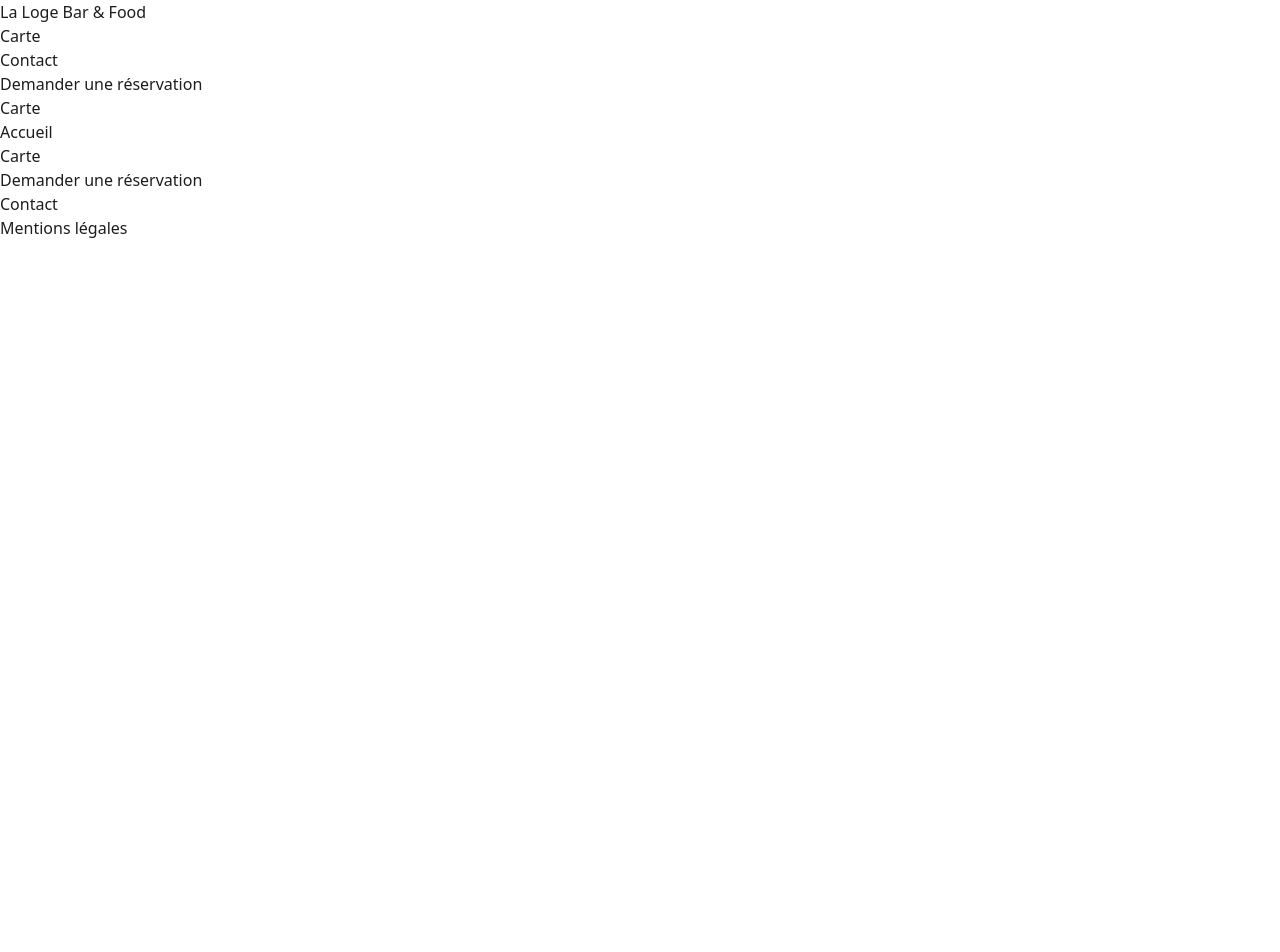
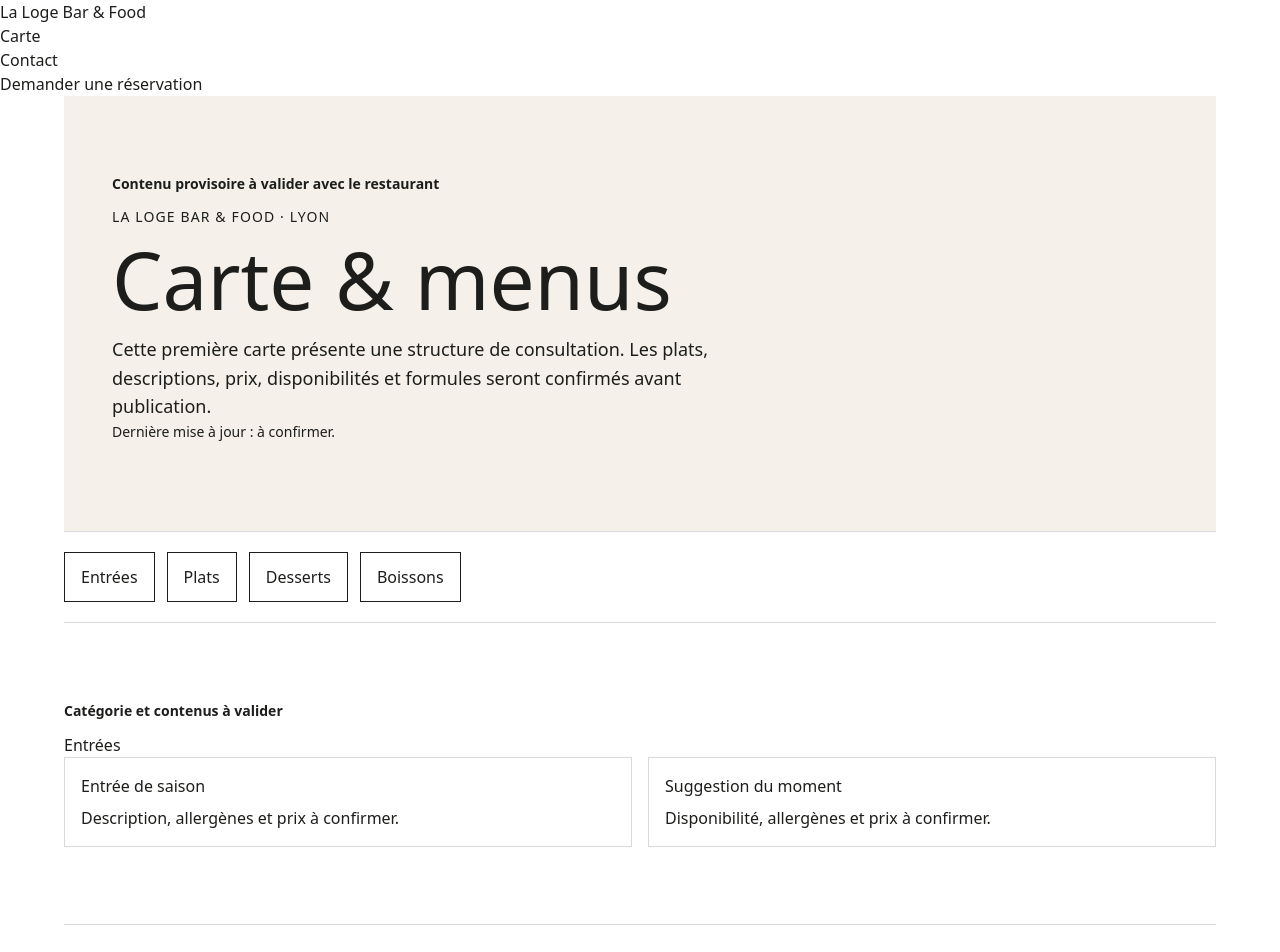
Before and after one commit to ebenyoub/la_loge_restaurant, a Next.js app: page /carte in a window 1280 px wide. Shown: the top 952 px of the page. Before the commit the page ends 800 px from the top, so only its background shows below. Built offline with nearby package versions, Linux system fonts and the light colour scheme.

Commit message:
Add MVP menu page

```diff
--- /dev/null
+++ b/src/app/carte/page.module.css
@@ -0,0 +1,116 @@
+.page {
+  width: min(100% - 2rem, 72rem);
+  margin: 0 auto;
+}
+
+.section {
+  padding: clamp(2.5rem, 6vw, 5rem) 0;
+  border-bottom: 1px solid #d9d9d9;
+}
+
+.introduction {
+  padding-inline: clamp(1.25rem, 4vw, 3rem);
+  background: #f5f1ea;
+}
+
+.notice,
+.eyebrow,
+.updated {
+  margin: 0 0 0.75rem;
+  font-size: 0.875rem;
+}
+
+.notice {
+  font-weight: 700;
+}
+
+.eyebrow {
+  text-transform: uppercase;
+  letter-spacing: 0.08em;
+}
+
+.introduction h1,
+.section h2,
+.itemList h3 {
+  margin-top: 0;
+}
+
+.introduction h1 {
+  margin-bottom: 1rem;
+  font-size: clamp(2.5rem, 8vw, 5rem);
+  line-height: 1;
+}
+
+.lead {
+  max-width: 60ch;
+  font-size: 1.125rem;
+  line-height: 1.6;
+}
+
+.categoryNavigation {
+  display: flex;
+  flex-wrap: wrap;
+  gap: 0.75rem;
+  padding: 1.25rem 0;
+  border-bottom: 1px solid #d9d9d9;
+}
+
+.categoryNavigation a,
+.primaryAction,
+.secondaryAction {
+  display: inline-block;
+  padding: 0.75rem 1rem;
+  border: 1px solid currentcolor;
+  text-decoration: none;
+}
+
+.itemList {
+  display: grid;
+  grid-template-columns: repeat(auto-fit, minmax(14rem, 1fr));
+  gap: 1rem;
+  padding: 0;
+  list-style: none;
+}
+
+.itemList li {
+  padding: 1rem;
+  border: 1px solid #d9d9d9;
+}
+
+.itemList h3 {
+  margin-bottom: 0.5rem;
+}
+
+.itemList p,
+.allergenSection p,
+.finalCta p {
+  margin-bottom: 0;
+}
+
+.allergenSection p,
+.finalCta p {
+  max-width: 60ch;
+  margin-bottom: 1.5rem;
+}
+
+.primaryAction {
+  background: #1d1d1b;
+  color: #ffffff;
+}
+
+.finalCta {
+  border-bottom: 0;
+}
+
+.categoryNavigation a:focus-visible,
+.primaryAction:focus-visible,
+.secondaryAction:focus-visible {
+  outline: 3px solid #005fcc;
+  outline-offset: 3px;
+}
+
+@media (max-width: 767px) {
+  .categoryNavigation {
+    gap: 0.5rem;
+  }
+}
--- a/src/app/carte/page.tsx
+++ b/src/app/carte/page.tsx
@@ -1,3 +1,114 @@
+import Link from "next/link";
+import styles from "./page.module.css";
+
 export default function CartePage() {
-  return <h1>Carte</h1>;
+  return (
+    <div className={styles.page}>
+      <section className={`${styles.section} ${styles.introduction}`} aria-labelledby="menu-title">
+        <p className={styles.notice}>Contenu provisoire à valider avec le restaurant</p>
+        <p className={styles.eyebrow}>La Loge Bar &amp; Food · Lyon</p>
+        <h1 id="menu-title">Carte &amp; menus</h1>
+        <p className={styles.lead}>
+          Cette première carte présente une structure de consultation. Les plats, descriptions,
+          prix, disponibilités et formules seront confirmés avant publication.
+        </p>
+        <p className={styles.updated}>Dernière mise à jour : à confirmer.</p>
+      </section>
+
+      <nav className={styles.categoryNavigation} aria-label="Catégories de la carte">
+        <a href="#entrees">Entrées</a>
+        <a href="#plats">Plats</a>
+        <a href="#desserts">Desserts</a>
+        <a href="#boissons">Boissons</a>
+      </nav>
+
+      <section className={styles.section} id="entrees" aria-labelledby="entrees-title">
+        <p className={styles.notice}>Catégorie et contenus à valider</p>
+        <h2 id="entrees-title">Entrées</h2>
+        <ul className={styles.itemList}>
+          <li>
+            <article>
+              <h3>Entrée de saison</h3>
+              <p>Description, allergènes et prix à confirmer.</p>
+            </article>
+          </li>
+          <li>
+            <article>
+              <h3>Suggestion du moment</h3>
+              <p>Disponibilité, allergènes et prix à confirmer.</p>
+            </article>
+          </li>
+        </ul>
+      </section>
+
+      <section className={styles.section} id="plats" aria-labelledby="plats-title">
+        <p className={styles.notice}>Catégorie et contenus à valider</p>
+        <h2 id="plats-title">Plats</h2>
+        <ul className={styles.itemList}>
+          <li>
+            <article>
+              <h3>Plat signature</h3>
+              <p>Description, garniture, allergènes et prix à confirmer.</p>
+            </article>
+          </li>
+          <li>
+            <article>
+              <h3>Plat du moment</h3>
+              <p>Disponibilité, description et prix à confirmer.</p>
+            </article>
+          </li>
+        </ul>
+      </section>
+
+      <section className={styles.section} id="desserts" aria-labelledby="desserts-title">
+        <p className={styles.notice}>Catégorie et contenus à valider</p>
+        <h2 id="desserts-title">Desserts</h2>
+        <ul className={styles.itemList}>
+          <li>
+            <article>
+              <h3>Dessert à la carte</h3>
+              <p>Description, allergènes et prix à confirmer.</p>
+            </article>
+          </li>
+        </ul>
+      </section>
+
+      <section className={styles.section} id="boissons" aria-labelledby="boissons-title">
+        <p className={styles.notice}>Catégorie et contenus à valider</p>
+        <h2 id="boissons-title">Boissons</h2>
+        <ul className={styles.itemList}>
+          <li>
+            <article>
+              <h3>Boisson ou cocktail</h3>
+              <p>Sélection, disponibilité et tarifs à confirmer.</p>
+            </article>
+          </li>
+        </ul>
+      </section>
+
+      <section className={`${styles.section} ${styles.allergenSection}`} aria-labelledby="allergenes-title">
+        <p className={styles.notice}>Information provisoire à valider</p>
+        <h2 id="allergenes-title">Allergènes et informations</h2>
+        <p>
+          La liste des allergènes et les informations de régimes alimentaires doivent être
+          confirmées avec le restaurant. Pour toute question, contactez directement La Loge avant
+          votre venue.
+        </p>
+        <Link className={styles.secondaryAction} href="/contact">
+          Nous contacter
+        </Link>
+      </section>
+
+      <section className={`${styles.section} ${styles.finalCta}`} aria-labelledby="reservation-title">
+        <h2 id="reservation-title">Une table vous intéresse ?</h2>
+        <p>
+          Envoyez votre demande de réservation. Elle sera traitée par La Loge avant toute
+          confirmation.
+        </p>
+        <Link className={styles.primaryAction} href="/reservation">
+          Demander une réservation
+        </Link>
+      </section>
+    </div>
+  );
 }
```
Also changed, not shown: 1 other file (tests, documents, lock files or other folders).
